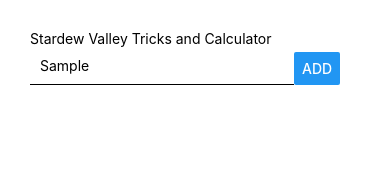
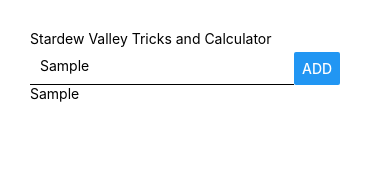
Before and after one commit to Filip9322/Stardew-valley-tricks, a React Native app: screen / in a window 390 px wide. Both pictures are taken after typing "Sample" into the empty fields and a click on the button "ADD". Shown: the top 175 px of the page. Built offline with nearby package versions, Linux system fonts and the light colour scheme.

Commit message:
Listing items with .map and arrow functions

```diff
--- a/App.js
+++ b/App.js
@@ -25,6 +25,9 @@ export default function App() {
         />
         <Button style={ styles.bt } title="ADD" onPress={ addGoalHandler } />
       </View>
+      <View>
+        { courseGoals.map((goal) => <Text key={ goal }>{ goal }</Text>) }
+      </View>
     </View>
   );
 }
```
